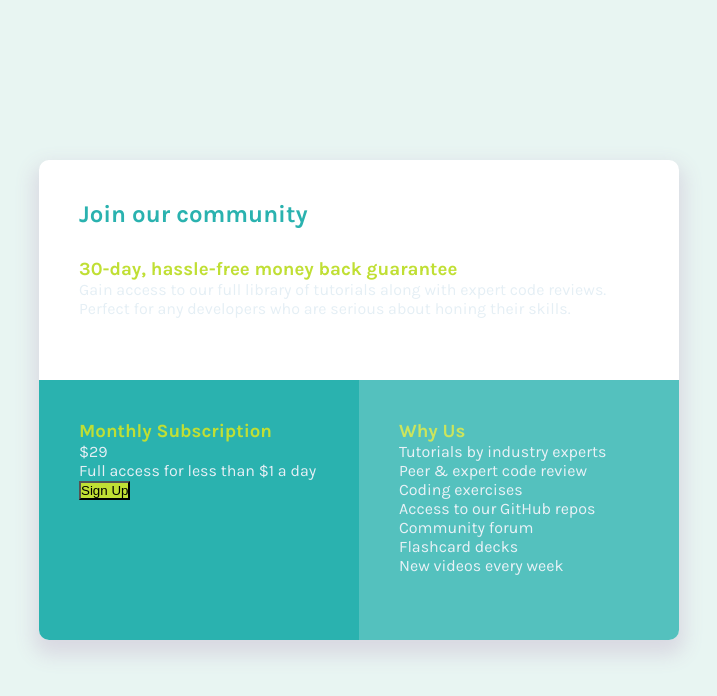
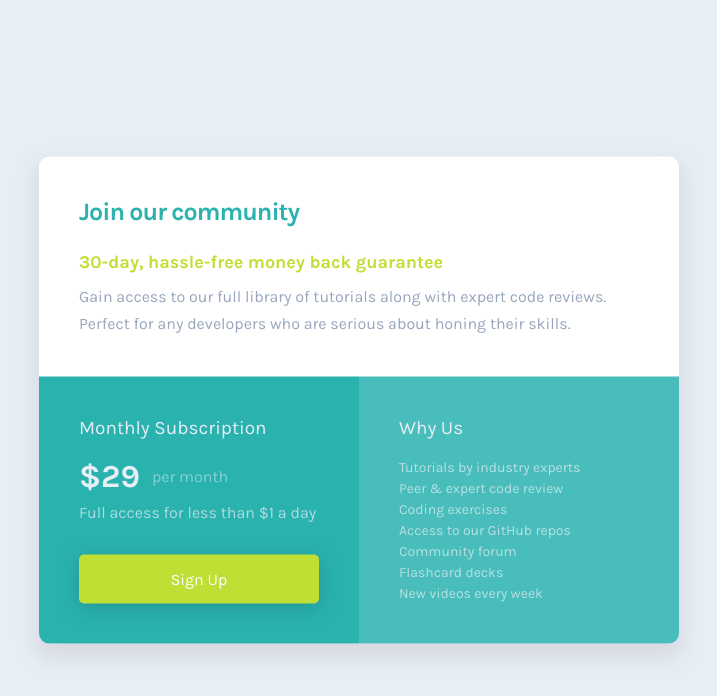
Before and after one commit to RekaKR/responsive-subscription, a React (Create React App) app in the folder responsive-subscription/: page / in a window 1280 px wide. Shown: the top 696 px of the page, without its empty margins (281-998 px from the left). Built offline with nearby package versions, Linux system fonts and the light colour scheme.

Commit message:
Edit desktop view

```diff
--- a/responsive-subscription/src/components/LeftSide.jsx
+++ b/responsive-subscription/src/components/LeftSide.jsx
@@ -7,7 +7,7 @@ function LeftSide() {
       <div className="numbText">
         <p id="bigger">$29</p>
       </div>
-      <p>Full access for less than $1 a day</p>
+      <p id="per-day-line">Full access for less than $1 a day</p>
       <button>Sign Up</button>
     </div>
   )
--- a/responsive-subscription/src/style/App.css
+++ b/responsive-subscription/src/style/App.css
@@ -5,6 +5,7 @@ body,
   margin: 0;
   padding: 0;
   box-sizing: border-box;
+  font-family: "Karla", sans-serif;
 }
 
 input {
@@ -12,8 +13,14 @@ input {
   border: none;
 }
 
+button {
+  border: none;
+  outline: none;
+  cursor: pointer;
+}
+
 body {
-  background-color: #E8F5F2;
+  background-color: #e6eff6;
 }
 
 .fullPage {
@@ -31,47 +38,90 @@ body {
 }
 .fullPage h2 {
   color: #2ab2af;
+  padding-bottom: 25px;
   font-weight: 700;
-  padding-bottom: 30px;
+  font-size: 25px;
+  letter-spacing: -1px;
 }
 .fullPage h3 {
-  color: #c0df34;
   font-weight: 700;
-}
-.fullPage p {
-  color: #e5eff5;
-  font-weight: 400;
-  font-size: 16px;
-}
-.fullPage .subscription,
-.fullPage .left,
-.fullPage .right {
-  padding: 40px;
+  font-size: 18px;
 }
 .fullPage .subscription {
   height: 220px;
   color: #98a6bd;
+  padding: 40px;
+}
+.fullPage .subscription h3 {
+  color: #c0df34;
+  padding-bottom: 10px;
+}
+.fullPage .subscription p {
+  line-height: 1.7;
 }
 .fullPage .container {
-  height: 260px;
   display: flex;
   flex-wrap: wrap;
+}
+.fullPage .container h3 {
+  color: #e5eff5;
+  font-weight: 400;
+  font-size: 19px;
+}
+.fullPage .container p {
+  color: rgba(229, 239, 245, 0.7);
+  font-weight: 400;
+  font-size: 14px;
+  line-height: 1.5;
 }
 .fullPage .container .left,
 .fullPage .container .right {
   width: 50%;
-  background-color: #2ab2af;
+  padding: 40px;
 }
 .fullPage .container .left {
+  background-color: #2ab2af;
   border-bottom-left-radius: 10px;
 }
+.fullPage .container .left h3 {
+  padding-bottom: 14px;
+}
+.fullPage .container .left #bigger {
+  color: #e5eff5;
+  font-weight: 700;
+  font-size: 32px;
+  position: relative;
+}
+.fullPage .container .left #bigger::after {
+  content: "per month";
+  color: rgba(229, 239, 245, 0.5);
+  font-weight: 400;
+  font-size: 16px;
+  padding-left: 12px;
+  position: absolute;
+  top: 50%;
+  transform: translate(0, -50%);
+}
+.fullPage .container .left #per-day-line {
+  font-size: 16px;
+}
 .fullPage .container .left button {
+  width: 100%;
+  color: white;
   background-color: #c0df34;
-  outline: none;
+  margin-top: 30px;
+  padding: 15px 0;
+  font-weight: 400;
+  font-size: 16px;
+  border-radius: 5px;
+  box-shadow: 0 4px 20px -1px #24918f;
 }
 .fullPage .container .right {
+  background-color: rgba(42, 178, 175, 0.85);
   border-bottom-right-radius: 10px;
-  opacity: 80%;
+}
+.fullPage .container .right h3 {
+  padding-bottom: 18px;
 }
 
 form {
--- a/responsive-subscription/src/style/App.scss
+++ b/responsive-subscription/src/style/App.scss
@@ -3,7 +3,7 @@
 @use 'mixins' as *;
 
 body {
-  background-color: #E8F5F2;
+  background-color: $backgroundC;
 }
 
 .fullPage {
@@ -20,55 +20,106 @@ body {
 
   h2 {
     color: $sideBackgroundC;
+    padding-bottom: 25px;
     font-weight: 700;
-    padding-bottom: 30px;
+    font-size: 25px;
+    letter-spacing: -1px;
   }
 
   h3 {
-    color: $buttonC;
     font-weight: 700;
-  }
-
-  p {
-    color: $lightGray;
-    font-weight: 400;
-    font-size: 16px;
-  }
-
-  .subscription,
-  .left,
-  .right {
-    padding: 40px;
+    font-size: 18px;
   }
 
   .subscription {
     height: 220px;
     color: $gBlue;
+    padding: 40px;
+
+    h3 {
+      color: $buttonC;
+      padding-bottom: 10px;
+    }
+
+    p {
+      line-height: 1.7;
+    }
   }
 
   .container {
-    height: 260px;
+//    height: 240px;
     display: flex;
     flex-wrap: wrap;
+
+    h3 {
+      color: $lightGray;
+      font-weight: 400;
+      font-size: 19px;
+    }
+
+    p {
+      color: $lightGray07;
+      font-weight: 400;
+      font-size: 14px;
+      line-height: 1.5;
+    }
 
     .left,
     .right {
       width: 50%;
-    background-color: $sideBackgroundC;
+      padding: 40px;
     }
 
     .left {
+      background-color: $sideBackgroundC;
       border-bottom-left-radius: 10px;
 
+      h3 {
+        padding-bottom: 14px;
+      }
+
+      #bigger {
+        color: $lightGray;
+        font-weight: 700;
+        font-size: 32px;
+        position: relative;
+
+        &::after {
+          content: 'per month';
+          color: $lightGrayRGBA;
+          font-weight: 400;
+          font-size: 16px;
+          padding-left: 12px;
+          position: absolute;
+          top: 50%;
+          transform: translate(0, -50%);
+        }
+      }
+
+      #per-day-line {
+        font-size: 16px;
+      }
+
       button {
+        width: 100%;
+        color: white;
         background-color: $buttonC;
-      outline: none;
+        margin-top: 30px;
+        padding: 15px 0;
+        font-weight: 400;
+        font-size: 16px;
+        border-radius: 5px;
+        box-shadow: 0 4px 20px -1px rgb(36, 145, 143);
       }
     }
 
     .right {
+      background-color: $sideBackgroundC08;
       border-bottom-right-radius: 10px;
-    opacity: 80%;
+
+      h3 {
+        padding-bottom: 18px;
+      }
     }
   }
 }
--- a/responsive-subscription/src/style/_reset.scss
+++ b/responsive-subscription/src/style/_reset.scss
@@ -5,9 +5,16 @@ body,
   margin: 0;
   padding: 0;
   box-sizing: border-box;
+  font-family: 'Karla', sans-serif;
 }
 
 input {
   background: transparent;
   border: none;
 }
+
+button {
+  border: none;
+  outline: none;
+  cursor: pointer;
+}
--- a/responsive-subscription/src/style/_variables.scss
+++ b/responsive-subscription/src/style/_variables.scss
@@ -1,4 +1,10 @@
+$backgroundC: rgb(230, 239, 246);
 $sideBackgroundC: rgb(42, 178, 175);
+$sideBackgroundC08: rgba(42, 178, 175, 0.85);
+
 $buttonC: rgb(192, 223, 52);
+
 $lightGray: rgb(229, 239, 245);
+$lightGray07: rgba(229, 239, 245, 0.7);
+$lightGrayRGBA: rgba(229, 239, 245, 0.5);
 $gBlue: rgb(152, 166, 189);
```
Also changed, not shown: 2 other files (tests, documents, lock files or other folders). Lines whose indentation alone changed are shown as unchanged.
